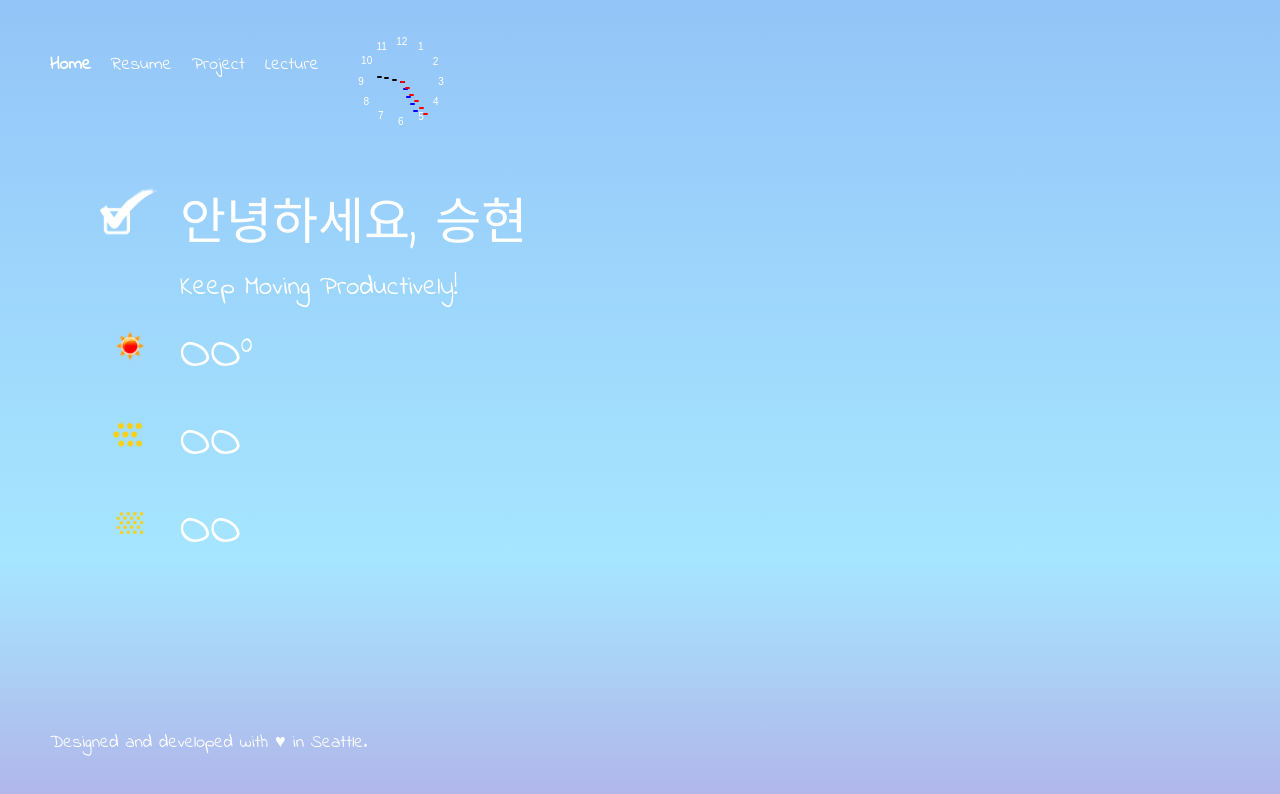
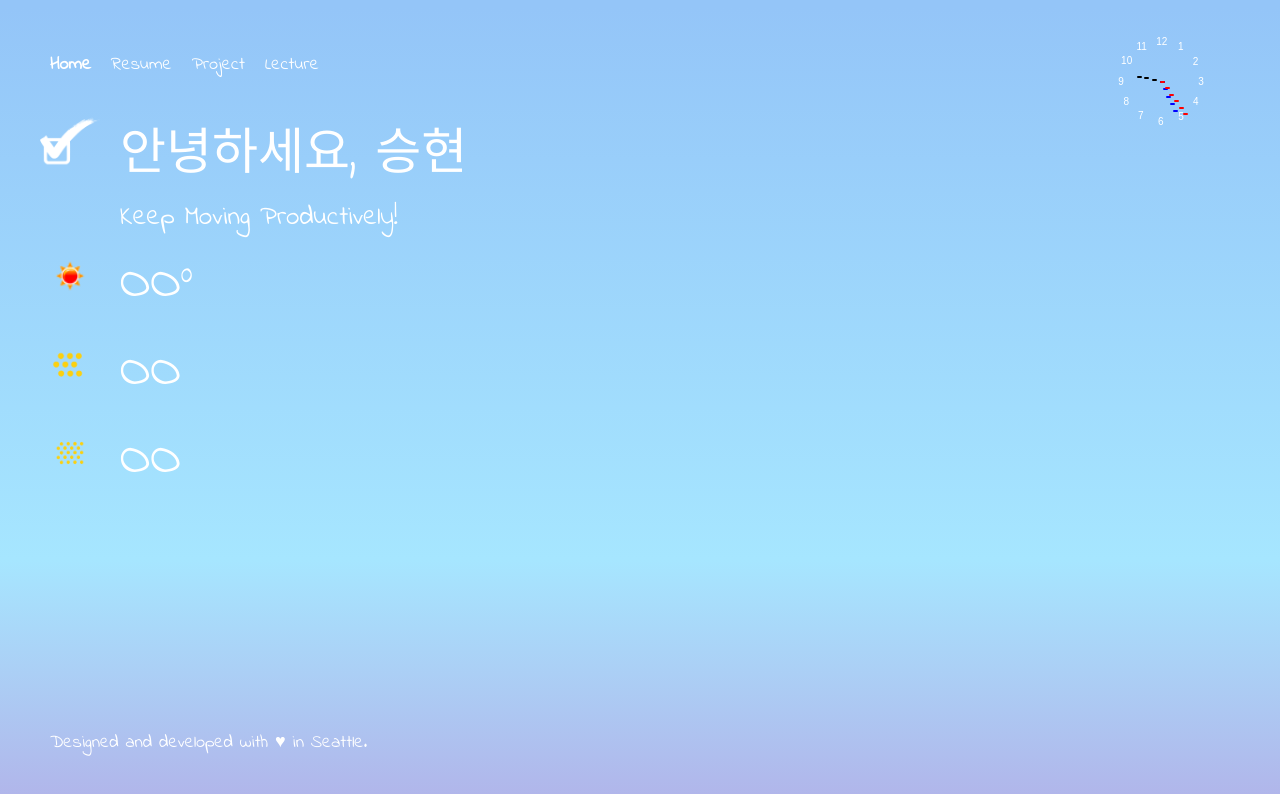
Before and after one commit to dreamyoon/portfolio, a website: page public/index.html in a window 1280 px wide. Drawn offline with Linux system fonts and the light colour scheme; no server answers; a web font is replaced by a local one.

Commit message:
add move position

```diff
--- a/public/css/styles.css
+++ b/public/css/styles.css
@@ -147,7 +147,7 @@ footer .footer-contents {
     padding: 0;
     width: 50%;
     left: 5rem;
-    top: -7rem;
+    top: -2rem;
   }
 
   .message .text {
@@ -171,8 +171,8 @@ footer .footer-contents {
 
 @media (min-height: 500px) and (min-width: 1240px) {
   .message {
-    left: 10rem;
-    top: -5rem;
+    left: 4rem;
+    top: -2rem;
   }
 
   h1 {
--- a/public/index.html
+++ b/public/index.html
@@ -86,7 +86,7 @@
             </nav>
         </header>
 
-        <div id="clock" style="width:120px;height:100px;position:relative;left:400px;top:-50px;">
+        <div id="clock" style="width:120px;height:100px; display: inline-block; float: right; position:relative; top:-50px;">
             <div id="dig1" class="dig">1</div>
             <div id="dig2" class="dig">2</div>
             <div id="dig3" class="dig">3</div>
```
